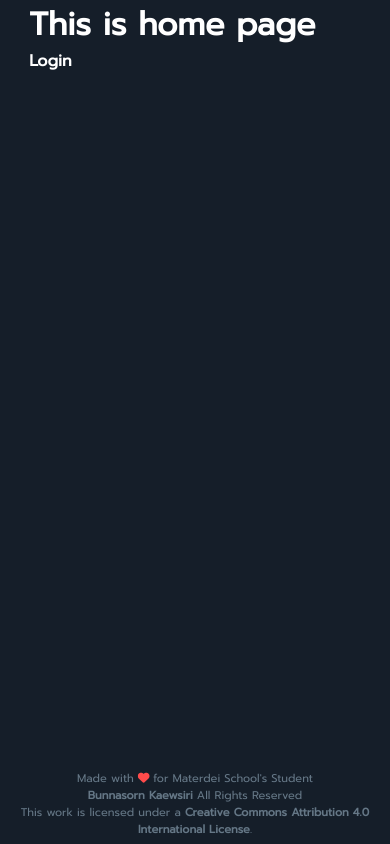
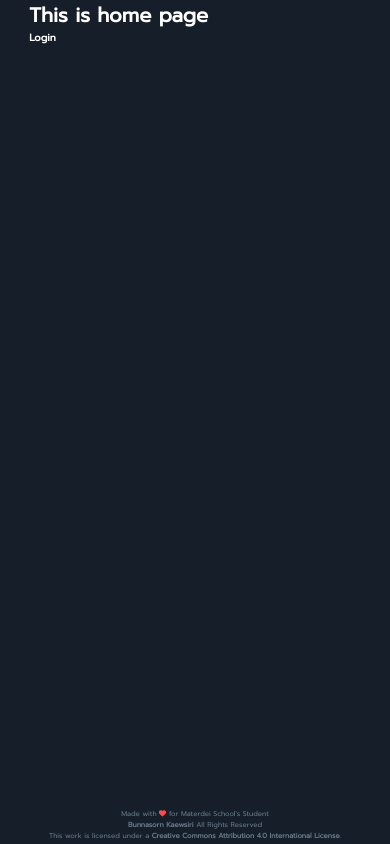
Before and after one commit to 3xbun/vue-scorer, a Vue app: page / in a window 390 px wide. Built offline with nearby package versions, Linux system fonts and the light colour scheme.

Commit message:
Fix responsive

```diff
--- a/src/App.vue
+++ b/src/App.vue
@@ -67,4 +67,10 @@ body {
   width: 85vw;
   max-width: 600px;
 }
+
+@media screen and (max-width: 425px) {
+  body {
+    font-size: 10px;
+  }
+}
 </style>
```
